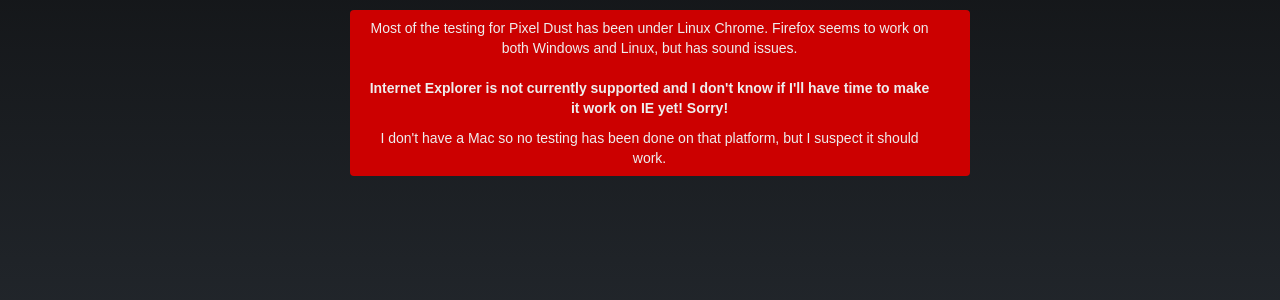
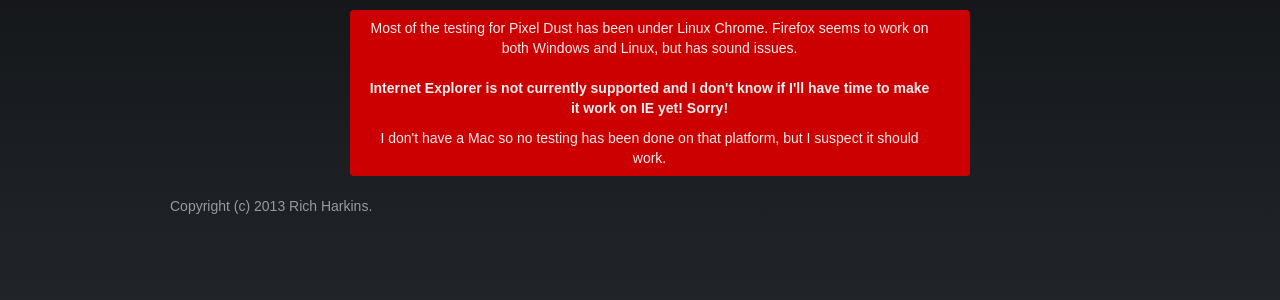
Before and after one commit to swizzcheez/pixel-dust, a Flask app: page / in a window 1280 px wide. Shown: the part 386-686 px from the top of the page. Run offline with Flask 2, Linux system fonts and the light colour scheme; some libraries are stand-ins or nearby versions; some web fonts are replaced.

Commit message:
Added copyright to pages

```diff
--- a/pixel_dust/templates/base.html
+++ b/pixel_dust/templates/base.html
@@ -31,6 +31,7 @@
     </div><!-- /container -->
     <footer>
         <div id="footer" class="container">
+            <div>Copyright (c) 2013 Rich Harkins.</div>
             {% block footer %}{% endblock %}
         </div><!-- /footer -->
     </footer>
```
